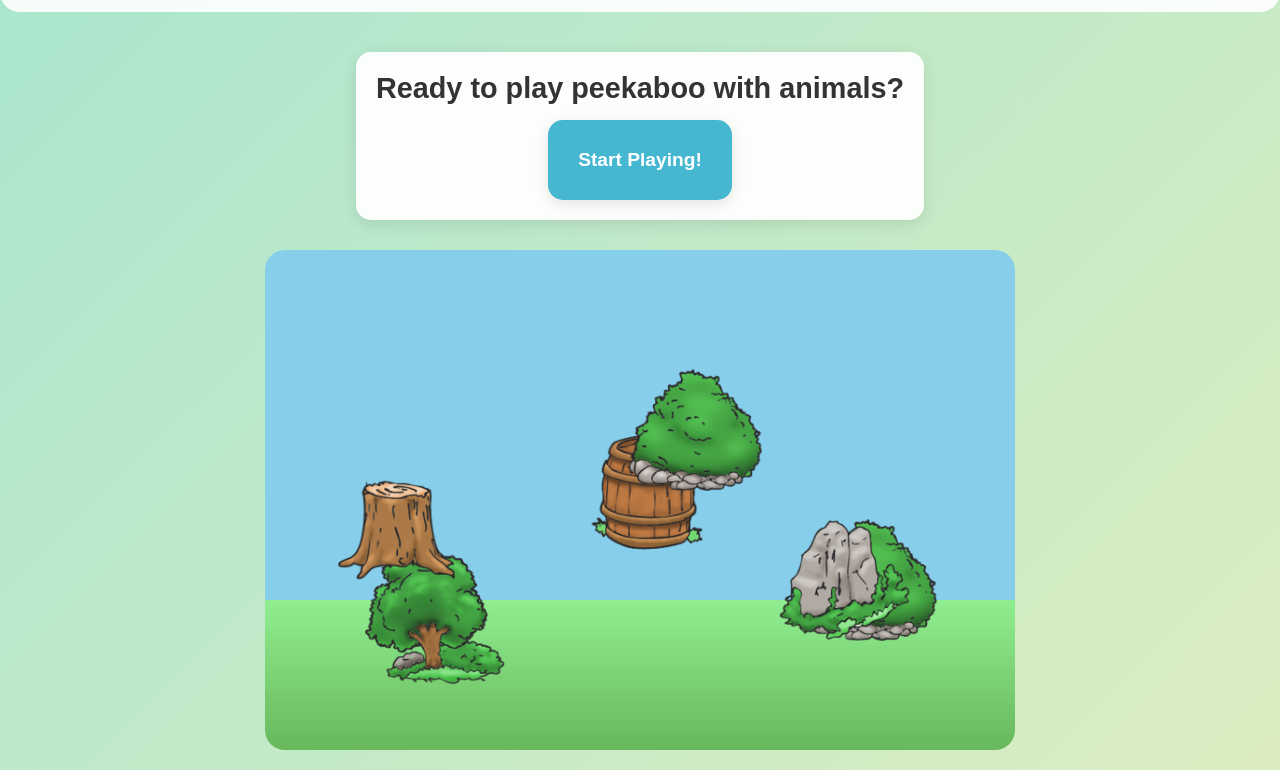
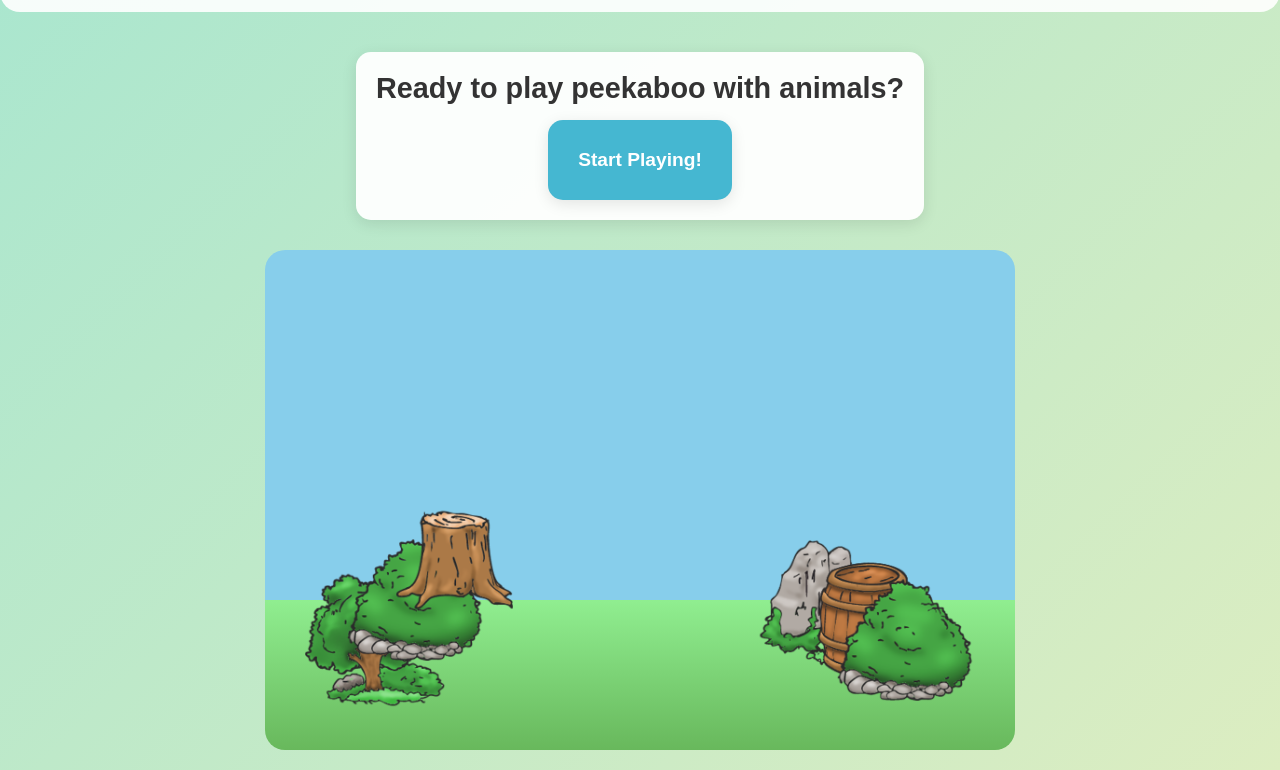
Before and after one commit to WatcherAtTheThreshold/kids-games, a plain HTML site: page animal-peekaboo/index.html in a window 1280 px wide. Shown: the part 104-874 px from the top of the page. Drawn offline with Linux system fonts and the light colour scheme.

Commit message:
Update index.html

```diff
--- a/animal-peekaboo/index.html
+++ b/animal-peekaboo/index.html
@@ -115,38 +115,38 @@
 
         /* === CUSTOM IMAGE BACKGROUNDS FOR HIDING SPOTS === */
         .spot-1 {
-            bottom: 62px;
-            left: 100px;
+            bottom: 40px;
+            left: 40px;
             background-image: url('images/tree.png');
         }
 
         .spot-2 {
-            bottom: 100px;
-            right: 75px;
+            bottom: 80px;
+            left: 80px;
             background-image: url('images/bush.png');
         }
 
         .spot-3 {
-            bottom: 150px;
-            left: 62px;
+            bottom: 120px;
+            left: 120px;
             background-image: url('images/log.png');
         }
 
         .spot-4 {
-            bottom: 100px;
-            right: 100px;
+            bottom: 80px;
+            right: 120px;
             background-image: url('images/rock.png');
         }
 
         .spot-5 {
-            bottom: 188px;
-            left: 312px;
+            bottom: 60px;
+            right: 80px;
             background-image: url('images/barrel.png');
         }
 
         .spot-6 {
-            bottom: 250px;
-            right: 250px;
+            bottom: 40px;
+            right: 40px;
             background-image: url('images/bush.png');
         }
 
```
